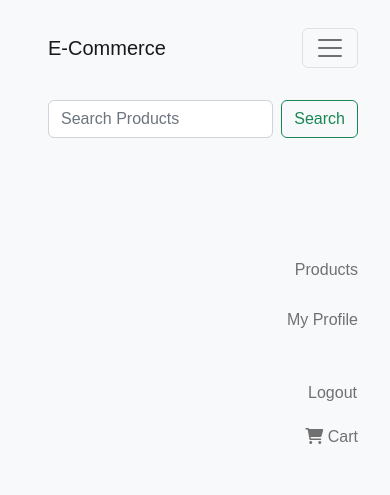
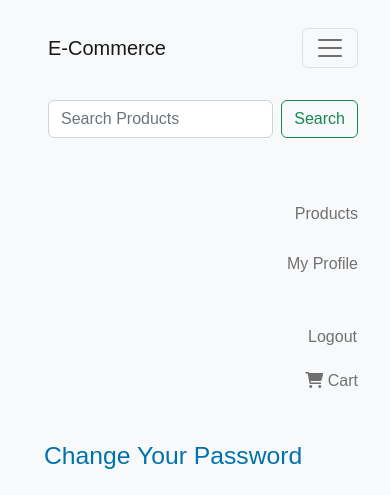
Before and after one commit to jeremyw0886/ecommerce_platform, a Django app: page /accounts/password_change/ in a window 390 px wide, after a click that opens the changed part. Shown: the top 495 px of the page. Run offline with Django 5.2, Linux system fonts and the light colour scheme; the visitor is signed in with stand-in values (Sample User, id 1); some libraries are stand-ins or nearby versions.

Commit message:
style changes

```diff
--- a/store/static/css/styles.css
+++ b/store/static/css/styles.css
@@ -418,13 +418,9 @@
     align-items: end;
   }
 
-  .nav-item:first-of-type:not(.my-profile) {
-    margin-top: 3.5rem;
+  #navbarSupportedContent:first-child {
+    margin-bottom: 0;
   }
-
-.navbar-collapse:first-child {
-  margin-bottom: 0;
-}
 
 }
 
@@ -506,7 +502,7 @@
     padding: 1rem;
   }
 
-   .logout {
+  .logout {
     display: flex;
     justify-content: end;
   }
```
